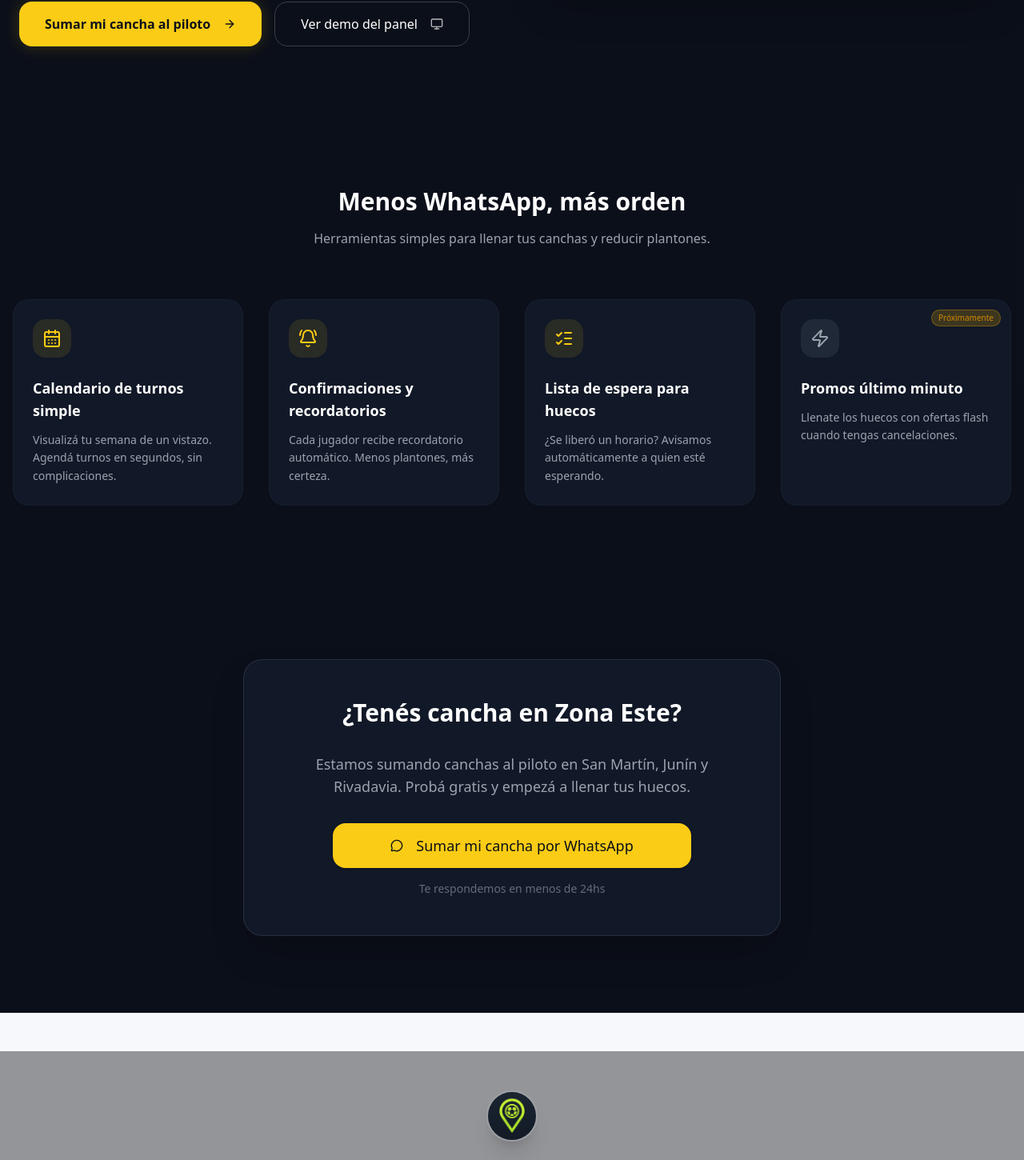
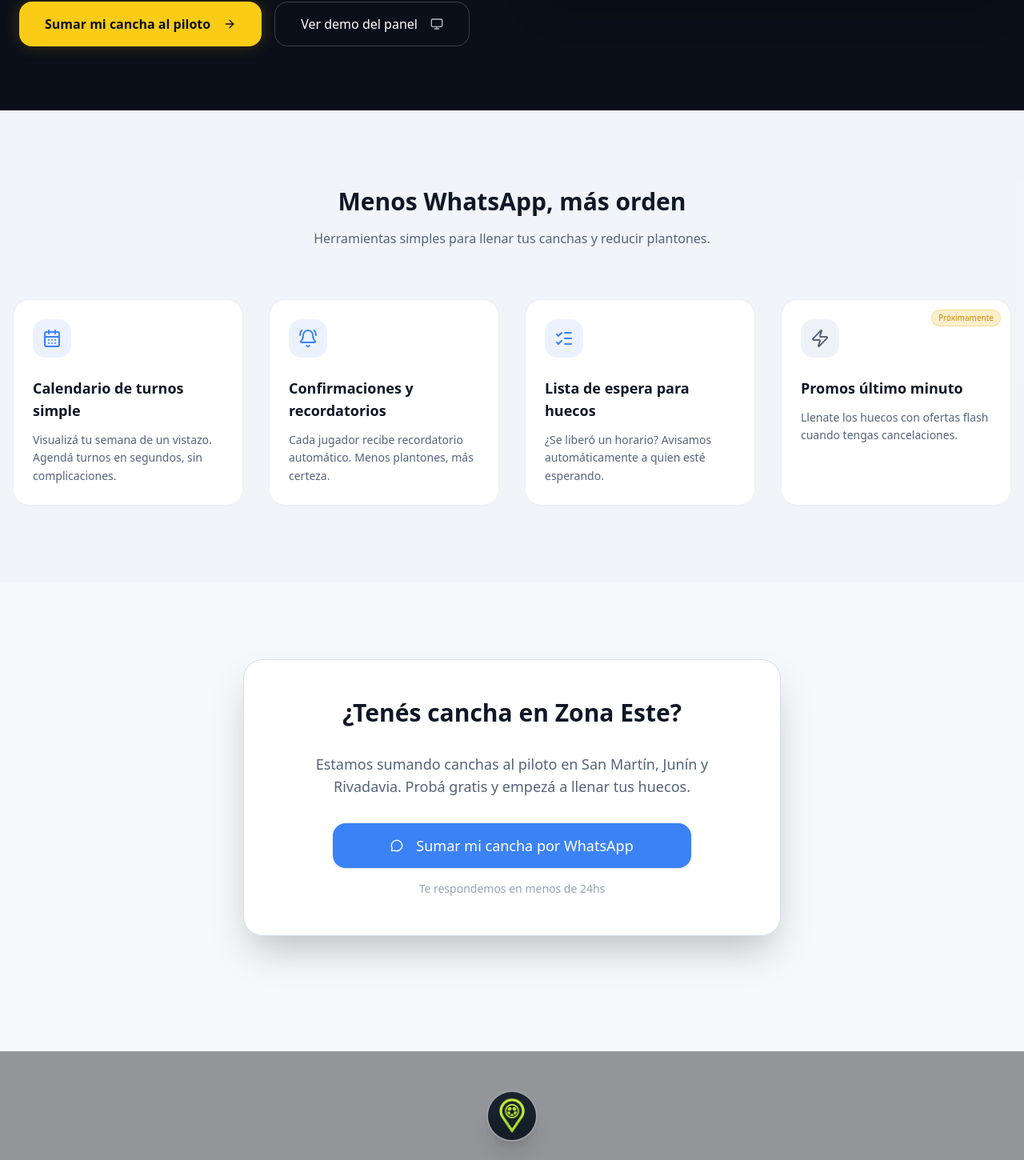
Before and after one commit to h4che404/LandingPageMipartido, a Next.js app: page /canchas in a window 1280 px wide. Shown: the part 791-2241 px from the top of the page at 80% size. Built offline with nearby package versions, Linux system fonts and the light colour scheme; no server answers.

Commit message:
Update organizer section styles for consistency
Removed 'mode-venue' class from canchas page container, updated CTA border color to use 'border-border', and changed features section background to 'bg-muted/50' for improved visual consistency.

```diff
--- a/src/app/canchas/page.tsx
+++ b/src/app/canchas/page.tsx
@@ -5,7 +5,7 @@ import { Footer } from "@/components/layout/footer"
 
 export default function OrganizersPage() {
     return (
-        <div className="flex flex-col min-h-screen mode-venue bg-background text-foreground">
+        <div className="flex flex-col min-h-screen bg-background text-foreground">
             <HeroCanchas />
             <OrganizersFeatures />
             <OrganizersCTA />
--- a/src/components/sections/organizers/cta.tsx
+++ b/src/components/sections/organizers/cta.tsx
@@ -15,7 +15,7 @@ export function OrganizersCTA() {
                     initial={{ opacity: 0, scale: 0.95 }}
                     whileInView={{ opacity: 1, scale: 1 }}
                     viewport={{ once: true }}
-                    className="max-w-2xl mx-auto bg-card border border-white/10 p-12 rounded-3xl shadow-2xl space-y-8"
+                    className="max-w-2xl mx-auto bg-card border border-border p-12 rounded-3xl shadow-2xl space-y-8"
                 >
                     <h2 className="text-3xl font-bold">¿Tenés cancha en Zona Este?</h2>
                     <p className="text-muted-foreground text-lg">
--- a/src/components/sections/organizers/features.tsx
+++ b/src/components/sections/organizers/features.tsx
@@ -33,7 +33,7 @@ const features = [
 
 export function OrganizersFeatures() {
     return (
-        <section className="py-24 bg-card/10">
+        <section className="py-24 bg-muted/50">
             <div className="container mx-auto px-4">
                 <div className="max-w-2xl mx-auto text-center mb-16">
                     <h2 className="text-3xl font-bold mb-4">Menos WhatsApp, más orden</h2>
```
